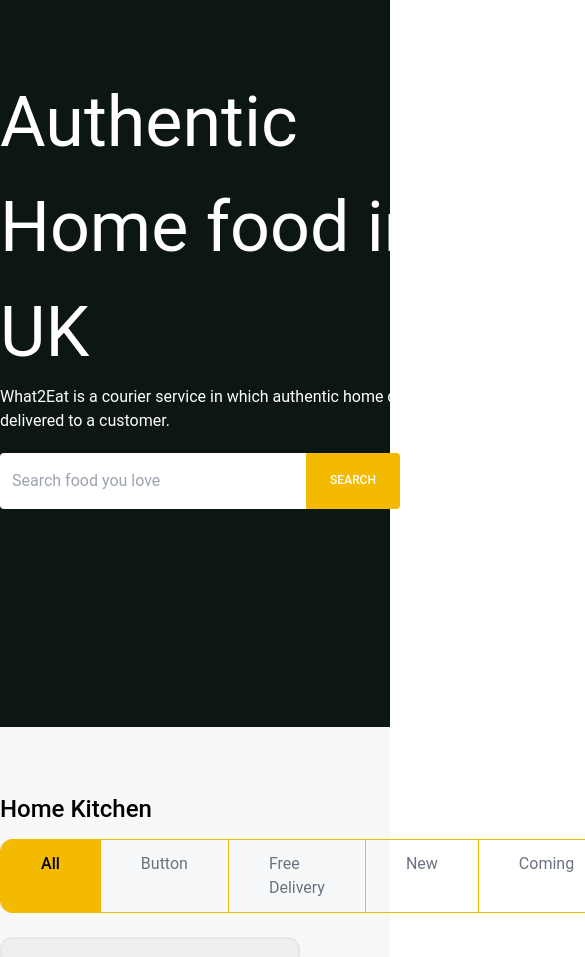
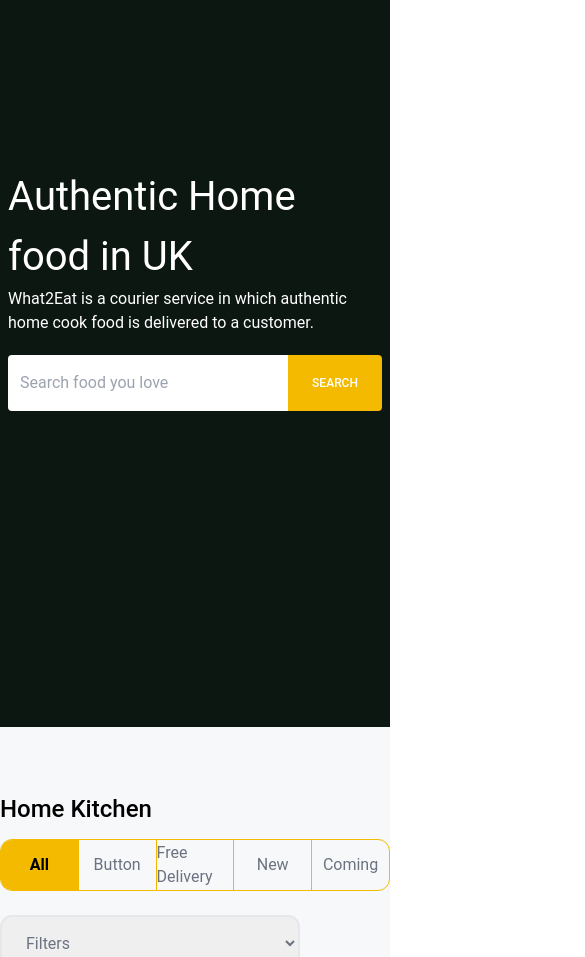
Before and after one commit to dmtaijul9/munchies, a Next.js app: page / in a window 390 px wide. Shown: the part 133-1090 px from the top of the page, 585 px wide, since content can reach past the window. Built offline with nearby package versions, Linux system fonts and the light colour scheme; no server answers.

Commit message:
fix(button): home

```diff
--- a/components/home-page/Hero.tsx
+++ b/components/home-page/Hero.tsx
@@ -5,15 +5,17 @@
   return (
     <section className="bg-[#0C1712]  py-20">
       <div className="container flex items-center justify-between m-auto min-h-[700px]">
-        <div className="w-1/2 text-white">
-          <div className=" w-[500px]">
-            <h1 className="text-[70px]">Authentic Home food in UK</h1>
+        <div className="px-2 text-white md:w-1/2 md:px-0">
+          <div className=" md:w-[500px] w-full">
+            <h1 className="md:text-[70px] text-[40px]">
+              Authentic Home food in UK
+            </h1>
             <p>
               What2Eat is a courier service in which authentic home cook food is
               delivered to a customer.
             </p>
           </div>
-          <div className="mt-5 w-[400px]">
+          <div className="mt-5 max-w-[400px]">
             <div className="relative flex items-stretch w-full mb-4 input-group">
               <input
                 type="search"
@@ -33,7 +35,7 @@
           </div>
         </div>
 
-        <div className="items-center justify-center hidden w-1/2 md:flex">
+        <div className="items-center justify-center hidden w-1/2 lg:flex">
           <Image
             src="/img/cuate.png"
             alt="cuate"
--- a/components/home-page/HomeKitchen.tsx
+++ b/components/home-page/HomeKitchen.tsx
@@ -18,10 +18,10 @@
         <div>
           <h1 className="text-[24px] font-medium">Home Kitchen</h1>
 
-          <ul className="border border-[#F3BA00] inline-flex rounded-xl overflow-hidden mt-3">
+          <ul className="border border-[#F3BA00] md:w-[800px] flex flex-row items-center rounded-xl overflow-hidden mt-3">
             <li
               className={`border-r custome-short-btn ${
-                short === "all" ? "bg-[#F3BA00] font-medium" : "text-gray-500"
+                short === "all" ? "bg-[#F3BA00] font-bold" : "text-gray-500"
               }`}
               onClick={(e) => {
                 setShort("all");
@@ -32,7 +32,7 @@
             <li
               className={`border-r custome-short-btn  ${
                 short === "button"
-                  ? "bg-[#F3BA00] font-medium"
+                  ? "bg-[#F3BA00] font-medium font-bold"
                   : "text-gray-500"
               }`}
               onClick={(e) => {
@@ -43,7 +43,9 @@
             </li>
             <li
               className={`border-r custome-short-btn  ${
-                short === "free" ? "bg-[#F3BA00] font-medium" : "text-gray-500"
+                short === "free"
+                  ? "bg-[#F3BA00] font-medium font-bold"
+                  : "text-gray-500"
               }`}
               onClick={(e) => {
                 setShort("free");
@@ -53,7 +55,9 @@
             </li>
             <li
               className={`border-r custome-short-btn  ${
-                short === "new" ? "bg-[#F3BA00] font-medium" : "text-gray-500"
+                short === "new"
+                  ? "bg-[#F3BA00] font-medium font-bold"
+                  : "text-gray-500"
               }`}
               onClick={(e) => {
                 setShort("new");
@@ -64,7 +68,7 @@
             <li
               className={`custome-short-btn  ${
                 short === "coming"
-                  ? "bg-[#F3BA00] font-medium"
+                  ? "bg-[#F3BA00] font-medium font-bold"
                   : "text-gray-500"
               }`}
               onClick={(e) => {
--- a/styles/globals.css
+++ b/styles/globals.css
@@ -9,5 +9,5 @@
 }
 
 .custome-short-btn {
-  @apply px-10 py-3 border-[#F3BA00] cursor-pointer;
+  @apply border-[#F3BA00] cursor-pointer w-full h-[50px] flex items-center justify-center;
 }
```
